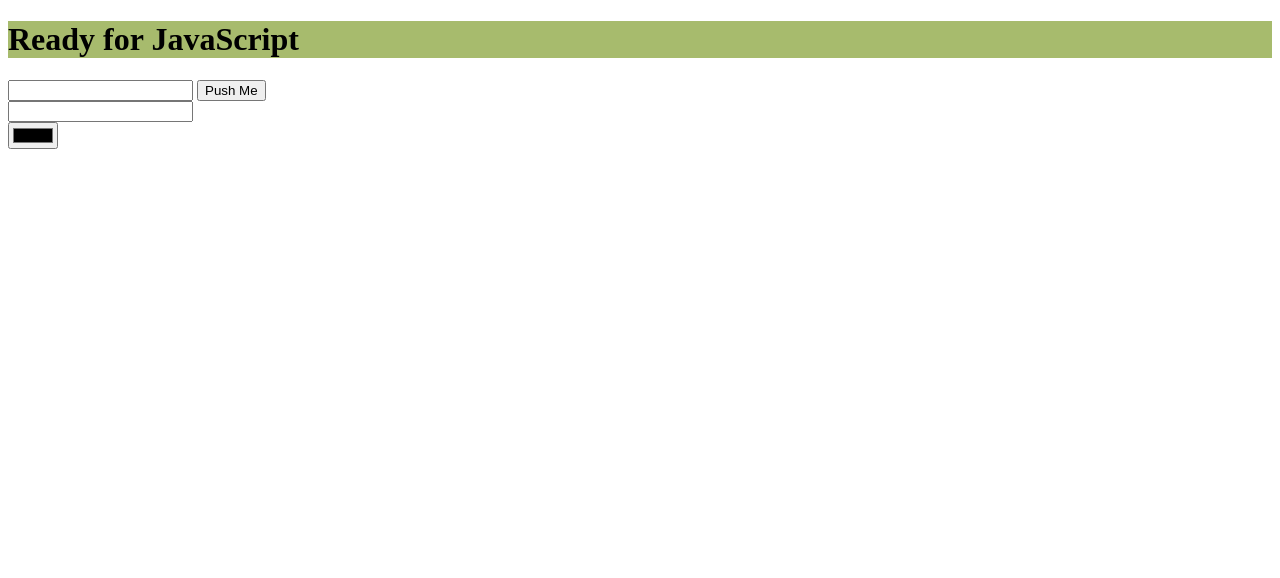
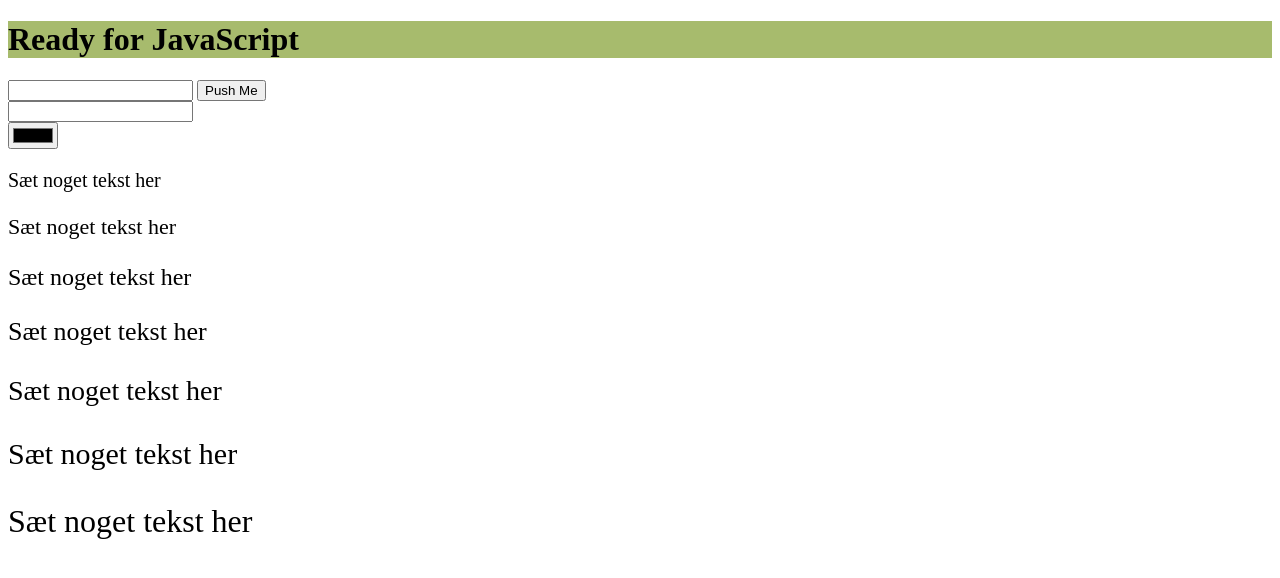
Before and after one commit to erlmek/setbackgroundcolore25a, a plain HTML site: page index.html in a window 1280 px wide. Drawn offline with Linux system fonts and the light colour scheme.

Commit message:
increase fontsize

```diff
--- a/index.html
+++ b/index.html
@@ -13,6 +13,14 @@
 <input type="text" class="inpColorValue">
 <br>
 <input type="color" id="inpColorPicker">
+<p>Sæt noget tekst her</p>
+<p>Sæt noget tekst her</p>
+<p>Sæt noget tekst her</p>
+<p>Sæt noget tekst her</p>
+<p>Sæt noget tekst her</p>
+<p>Sæt noget tekst her</p>
+<p>Sæt noget tekst her</p>
+
 <script src="js/setbackground.js"></script>
 
 </body>
--- a/js/setbackground.js
+++ b/js/setbackground.js
@@ -14,6 +14,22 @@ console.log(inpColorPicker)
 
 let bdy = document.querySelector("body");
 console.log(bdy);
+
+const pTags = document.getElementsByTagName('p')
+console.log(pTags)
+const pArray = Array.from(pTags)
+
+let glbFontSize = 20;
+
+function increaseFont(element) {
+    //debugger;  aktiverer debugger
+    element.style.fontSize = glbFontSize + "px";
+    glbFontSize += 2;
+    let fontSize = element.style.fontSize;
+    console.log(fontSize);
+}
+
+pArray.forEach(increaseFont);
 
 function setBackground() {
     let col = inp.value;
```
